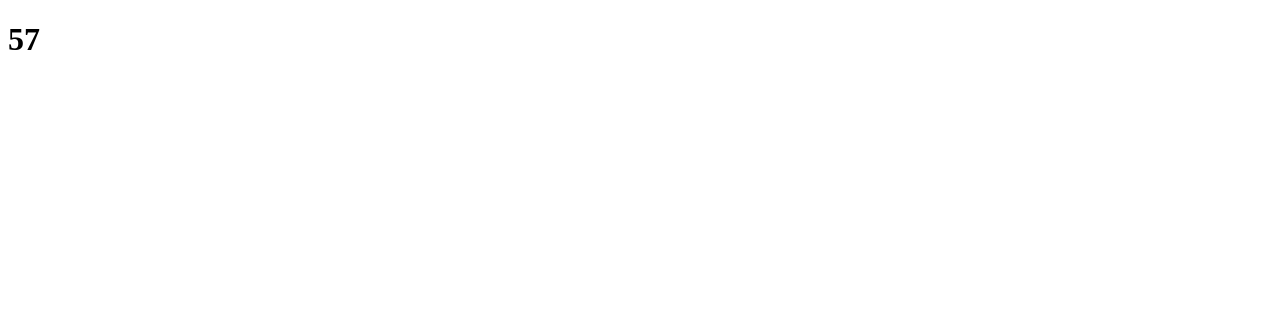
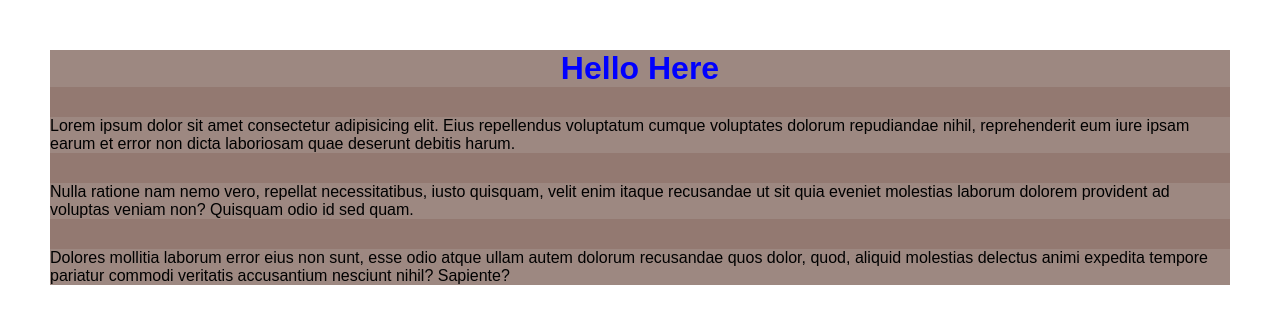
Before and after one commit to UserrrrS/React-Homework-number-1, a React (Create React App) app: page / in a window 1280 px wide. Shown: the top 324 px of the page. Built offline with nearby package versions, Linux system fonts and the light colour scheme.

Commit message:
add styles

```diff
--- /dev/null
+++ b/src/App.jsx
@@ -0,0 +1,14 @@
+import {getRGB} from "./utils/functions"
+
+const App = () => {
+  return <div style={{
+    backgroundColor: getRGB()
+  }}>
+    <h1>Hello Here</h1>
+    <p>Lorem ipsum dolor sit amet consectetur adipisicing elit. Eius repellendus voluptatum cumque voluptates dolorum repudiandae nihil, reprehenderit eum iure ipsam earum et error non dicta laboriosam quae deserunt debitis harum.</p>
+    <p>Nulla ratione nam nemo vero, repellat necessitatibus, iusto quisquam, velit enim itaque recusandae ut sit quia eveniet molestias laborum dolorem provident ad voluptas veniam non? Quisquam odio id sed quam.</p>
+    <p>Dolores mollitia laborum error eius non sunt, esse odio atque ullam autem dolorum recusandae quos dolor, quod, aliquid molestias delectus animi expedita tempore pariatur commodi veritatis accusantium nesciunt nihil? Sapiente?</p>
+  </div>
+}
+
+export default App;
--- a/src/index.css
+++ b/src/index.css
@@ -1,4 +1,30 @@
+* {
+  margin: 0;
+  box-sizing: border-box;
+}
+
 body {
   margin: 0;
   font-family: sans-serif;
 }
+
+#root {
+  min-height: 100vh;
+  padding: 50px;
+}
+
+#root div {
+  display: grid;
+  gap: 30px;
+  height: 100%;
+}
+
+#root>div>* {
+  background-color: rgba(192, 192, 192, 0.2);
+}
+
+h1 {
+  text-align: center;
+  color: blue;
+  margin: 0;
+}
--- a/src/index.js
+++ b/src/index.js
@@ -19,16 +19,9 @@
 import React from "react";
 import {createRoot} from "react-dom";
 
-import Counter, { randNumber } from "./utils/functions";
+import App from "./App";
 
-
-
-const n = new Counter();
-n.changeVal(randNumber(101))
-console.log(n.val)
-n.inc()
-n.inc()
+import "./index.css";
 
 const tag = createRoot(document.getElementById("root"));
-
-tag.render(<h1>{n.val}</h1>)
+tag.render(<App/>)
```
